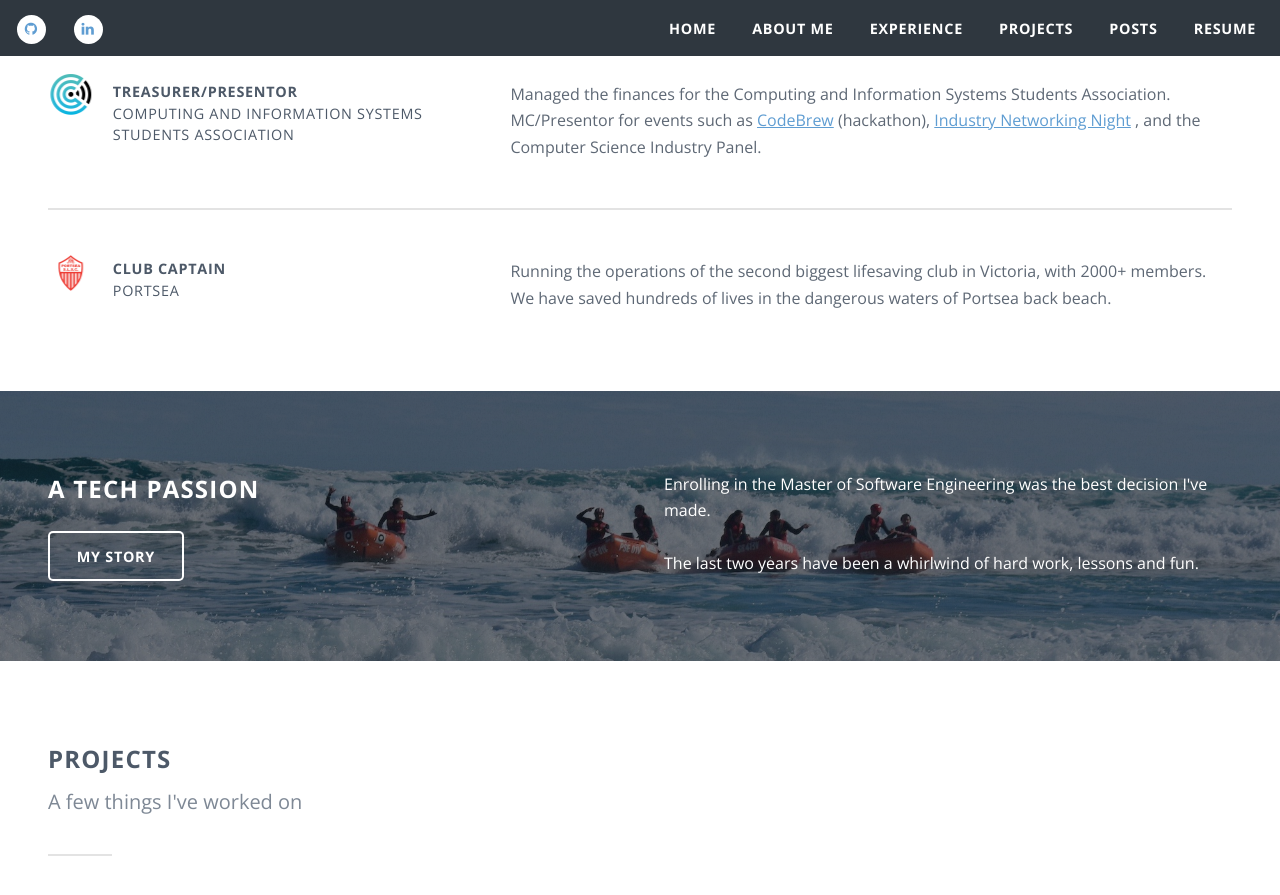
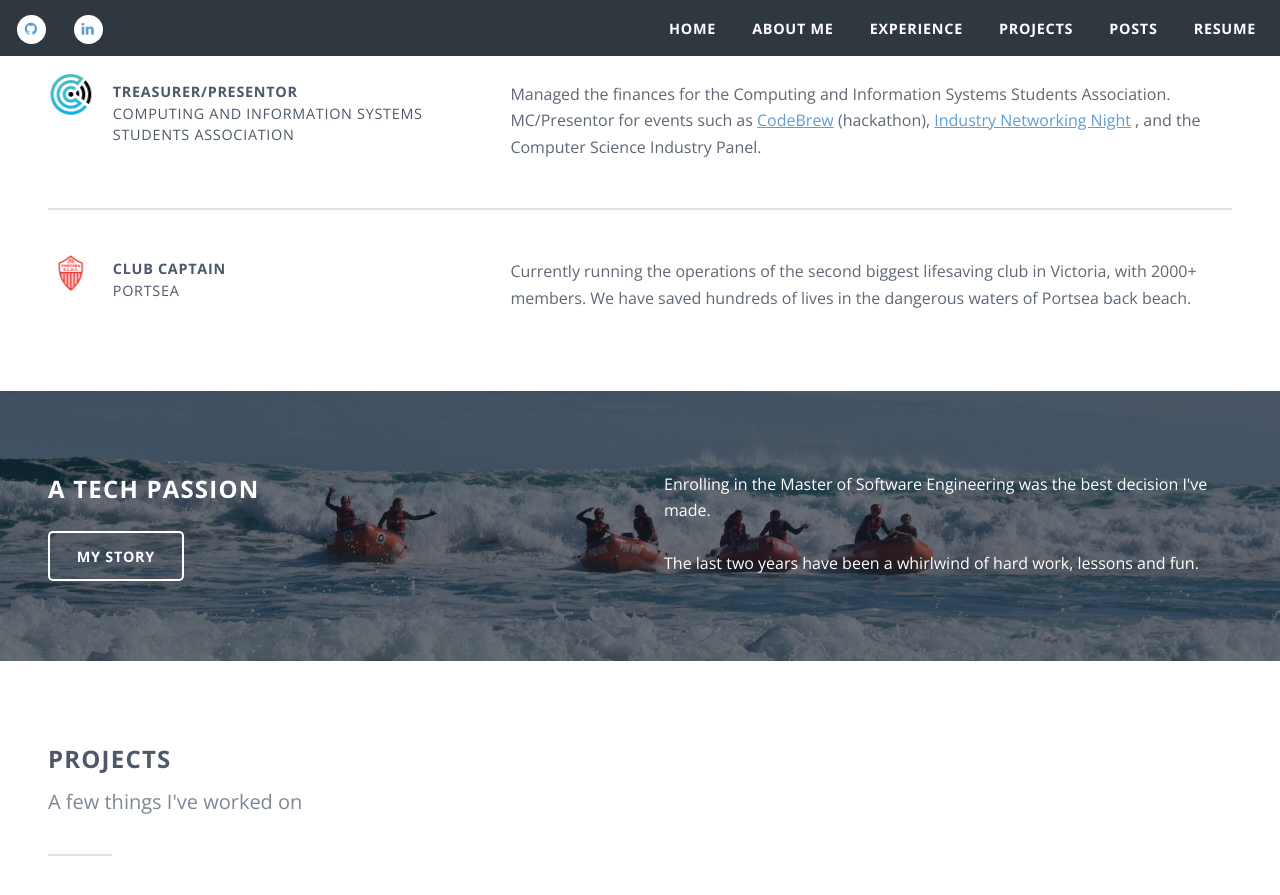
Before and after one commit to peroh/me, a Jekyll site: the page built from index.md, in a window 1280 px wide and 900 px high, scrolled down 1073 px. Shown: the top 895 px of the window. Built offline with Jekyll 4.4.1, drawn with Linux system fonts in a browser that asks for light colours; nearby versions of some CDN libraries; comment, search, counter and statistics services are not loaded; grey boxes are pictures that could not be loaded.

Commit message:
Update some typos

```diff
--- a/_data/experiences.yml
+++ b/_data/experiences.yml
@@ -122,18 +122,18 @@
   image_class: "icon-portsea"
   description:
     short:
-      "Running the operations of the second biggest lifesaving club in Victoria,
-      with 2000+ members. We have saved hundreds of lives in the dangerous
-      waters of Portsea back beach."
+      "Currently running the operations of the second biggest lifesaving club in
+      Victoria, with 2000+ members. We have saved hundreds of lives in the
+      dangerous waters of Portsea back beach."
     long:
-      "Running the operations of the second biggest lifesaving club in Victoria,
-      with 2000+ members. We have saved hundreds of lives in the dangerous
-      waters of Portsea back beach.
+      "Currently running the operations of the second biggest lifesaving club in
+      Victoria, with 2000+ members. We have saved hundreds of lives in the
+      dangerous waters of Portsea back beach.
 
-      I work with a fantastic team committed volunteers to manage the operations
-      of our club. We run a 600 kid Nipper program, one of the largest Education
-      programs in Australia, and patrol one of the most dangerous beaches in
-      Australia."
+      I work with a fantastic team of committed volunteers to manage the
+      operations of our club. We run a 600 kid Nipper program, one of the
+      largest Education programs in Australia, and patrol one of the most
+      dangerous beaches in Australia."
   images:
     - "/images/portsea-6.jpg"
     - "/images/portsea-1.jpg"
```
Also changed, not shown: _data/languages.yml (+6 -7 lines), _posts/2016-03-18-what-is-a-hackathon.md (+3 -3 lines).
